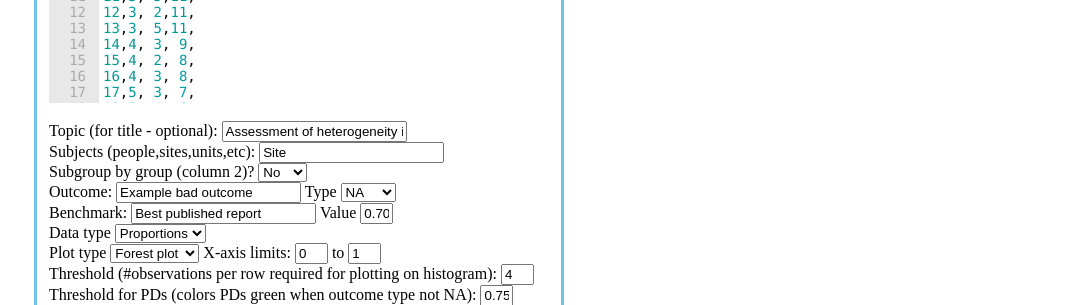
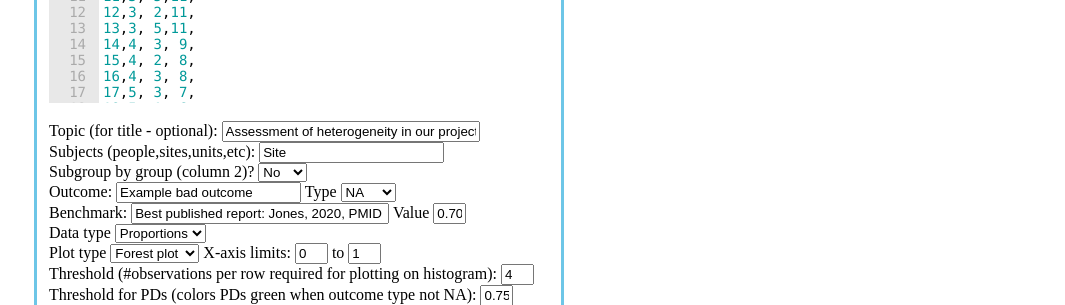
Before and after one commit to qitools/positivedeviance, a plain HTML site: page inst/www/index.html in a window 1280 px wide. Shown: the part 760-1065 px from the top of the page, without its empty margins (108-1173 px from the left). Drawn offline with nearby package versions, Linux system fonts and the light colour scheme; a script that the page names is missing.

Commit message:
Update index.html

```diff
--- a/inst/www/index.html
+++ b/inst/www/index.html
@@ -310,7 +310,7 @@ color:#FFFFFF;
 			</div>
             <br />
             <label>Topic (for title - optional):</label>
-            <input type="text" id="topic" value="Assessment of heterogeneity in our project" /> <br/>
+            <input type="text" id="topic" value="Assessment of heterogeneity in our project" style="width:250px" /> <br/>
 
             <label>Subjects (people,sites,units,etc):</label>
             <input type="text" id="subject_label" value="Site"/> <br/>
@@ -328,7 +328,7 @@ color:#FFFFFF;
             </select> <br />
 
             <label>Benchmark:</label>
-            <input type="text" id="benchmark_label" value="Best published report"/> Value <input type="text" id="benchmark_value" style="width:25px" value="0.70"/>  <br />
+            <input type="text" id="benchmark_label" value="Best published report: Jones, 2020, PMID 12345678"  style="width:250px"  /> Value <input type="text" id="benchmark_value" style="width:25px" value="0.70"/>  <br />
 
 	<label>Data type</label>
             <select id="data_type">
```
